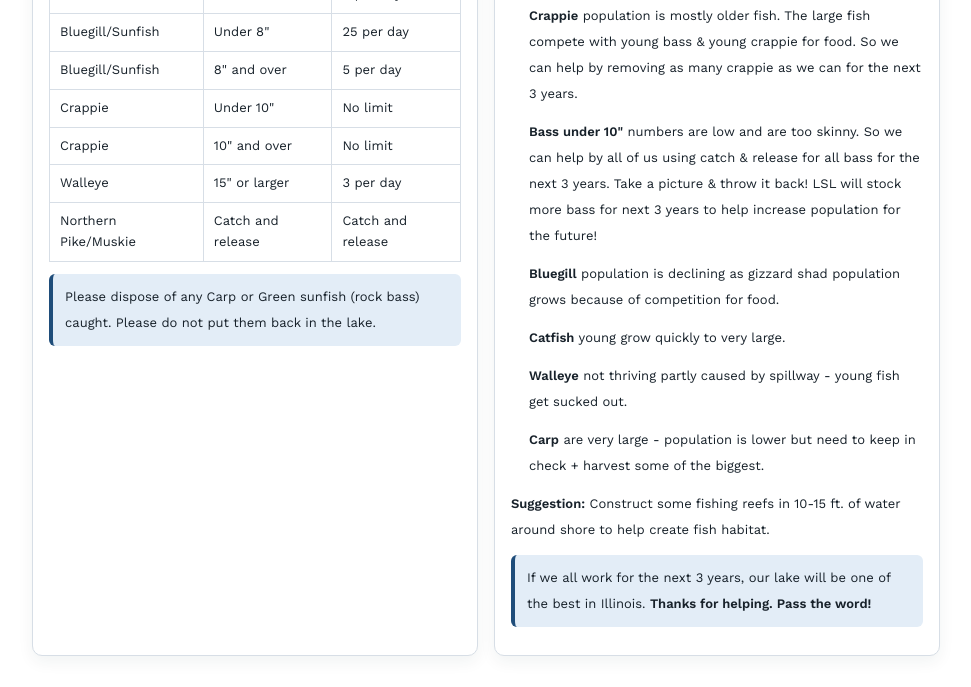
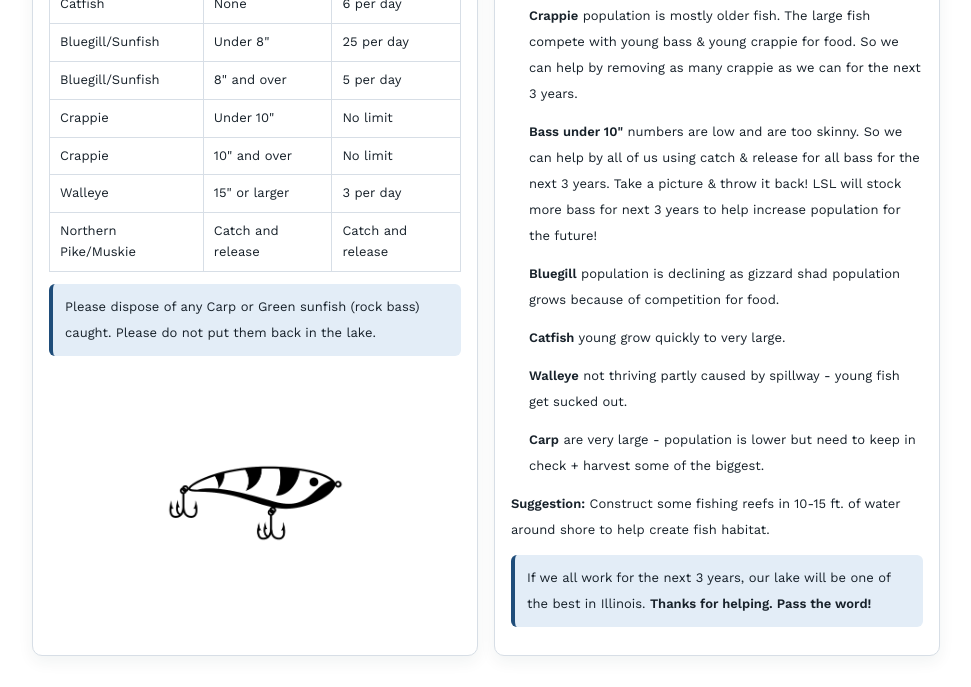
Before and after one commit to atr2982/littleswanlake-site, a website: page public_html/index.html in a window 1280 px wide. Shown: the part 1734-2421 px from the top of the page, without its empty margins (154-1125 px from the left). Drawn offline with nearby package versions, Linux system fonts and the light colour scheme.

Commit message:
added fish image

```diff
--- a/public_html/index.html
+++ b/public_html/index.html
@@ -244,6 +244,32 @@ div.WordSection1
     background: var(--lake-panel);
     box-shadow: 0 6px 16px rgba(25, 45, 50, 0.06);
   }
+  .home-page .section-title {
+    display: flex;
+    align-items: center;
+    gap: 10px;
+  }
+  .home-page .fish-image {
+    width: 42px;
+    height: 28px;
+    object-fit: contain;
+    display: block;
+  }
+  .home-page .fish-image-large {
+    width: 180px;
+    height: auto;
+    object-fit: contain;
+    display: block;
+    margin: 0 auto;
+  }
+  .home-page .fishing-regs-card {
+    display: flex;
+    flex-direction: column;
+  }
+  .home-page .fishing-regs-card .fish-image-large {
+    margin-top: auto;
+    margin-bottom: auto;
+  }
   .home-page .two-col {
     display: grid;
     grid-template-columns: repeat(auto-fit, minmax(240px, 1fr));
@@ -478,8 +504,10 @@ div.WordSection1
           <section class="home-section">
             <h2>Fishing and Lake Updates</h2>
             <div class="split">
-              <div class="card">
-                <h3>2023 LSL Fishing Regulations</h3>
+              <div class="card fishing-regs-card">
+                <div class="section-title">
+                  <h3>2023 LSL Fishing Regulations</h3>
+                </div>
                 <p class="highlight-text">Please read and obey all size and creel limits. Current boat sticker and fishing license are required.</p>
                 <table class="rules-table" aria-label="2023 LSL Fishing Regulations">
                   <thead>
@@ -538,7 +566,9 @@ div.WordSection1
                   </tbody>
                 </table>
                 <div class="spacer"></div>
-                <p class="highlight-text">Please dispose of any Carp or Green sunfish (rock bass) caught. Please do not put them back in the lake.</p>
+                <p class="highlight-text">Please dispose of any Carp or Green sunfish (rock bass) caught. Please do
+not put them back in the lake.</p>
+                <img class="fish-image-large" src="images/fishHook.png" alt="Fish hook" />
               </div>
               <div class="card">
                 <h3>Little Swan Lake Fishing News 2023</h3>
@@ -565,6 +595,7 @@ div.WordSection1
             </div>
           </section>
 
+          <!--
           <section class="home-section">
             <h2>Wildlife Sightings</h2>
             <p>Swans spotted on the lake - February 3, 2017</p>
@@ -573,6 +604,7 @@ div.WordSection1
               <figcaption>Swans on Little Swan Lake</figcaption>
             </figure>
           </section>
+          -->
 
           <section class="home-section">
             <h2>Guest-Owner Responsibilities</h2>
```
Also changed, not shown: public_html/images/fishHook.png (added).
